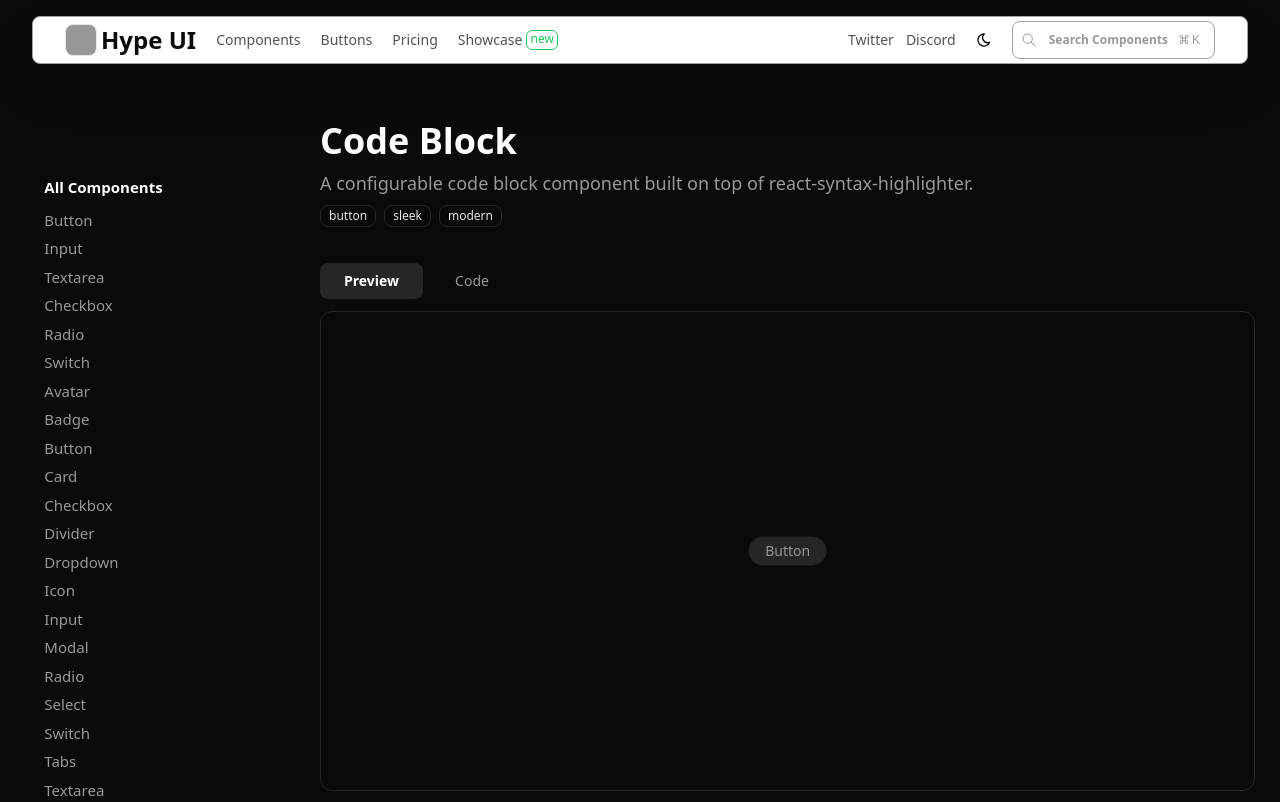
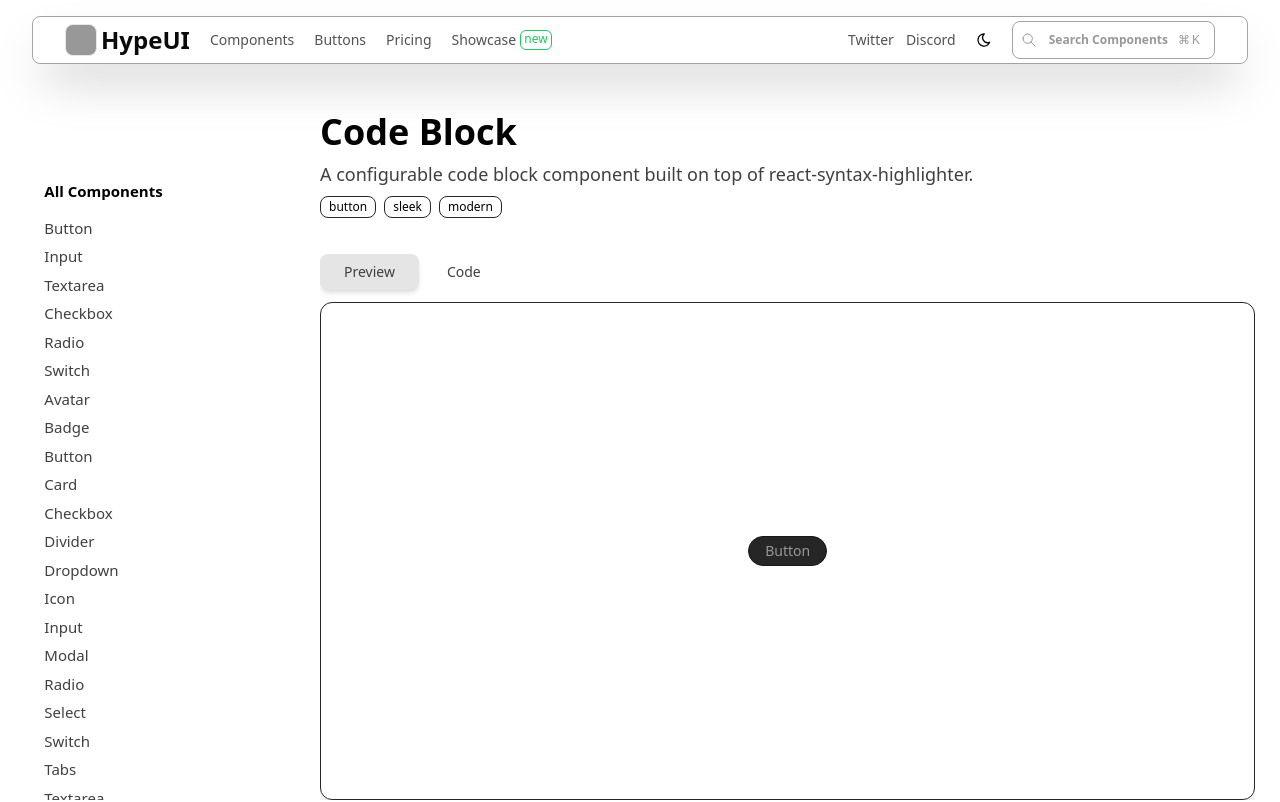
Before and after one commit to lakshaydewan/hypeUI, a Next.js app: page /components in a window 1280 px wide. Shown: the top 802 px of the page. Built offline with nearby package versions, Linux system fonts and the light colour scheme.

Commit message:
added dark mode

```diff
--- a/app/components/[...componentID]/page.tsx
+++ b/app/components/[...componentID]/page.tsx
@@ -1,8 +1,9 @@
 import React from 'react'
 import ComponentSideBar from '@/components/ComponentSideBar'
 import MainInfo from '@/components/MainInfo'
+import Footer from '@/components/Footer';
 
-const code =  `const DummyComponent = () => {
+const code = `const DummyComponent = () => {
   const [count, setCount] = React.useState(0);
 
   const handleClick = () => {
@@ -43,14 +44,19 @@ const code =  `const DummyComponent = () => {
 const ComponentPage = async () => {
 
   return (
-        <div className='flex w-full border-b border-neutral-800 pb-10'>
+    <>
+      <div className='flex dark:bg-neutral-950 bg-white w-full border-b  dark:border-neutral-800 pb-10'>
         <ComponentSideBar />
-            <div className='bg-neutral-950 w-full flex flex-col justify-center items-center pt-24 gap-4 overflow-y-scroll'>
+        <div className='bg-white dark:bg-neutral-950 w-full flex flex-col justify-center items-center pt-24 gap-4 overflow-y-scroll'>
           <div className='w-[95%] md:h-[88vh] overflow-y-scroll flex flex-col items-center justify-center'>
-                    <MainInfo tags={['button','sleek','modern']} componentName='Code Block' componentDescription='A configurable code block component built on top of react-syntax-highlighter.' component={<button className='bg-neutral-800 border border-neutral-900 text-primary hover:text-white text-sm font-sans font-normal transition-all duration-300 ease-out py-1 px-4 rounded-full'>Button</button>} code={code} />
+            <MainInfo tags={['button', 'sleek', 'modern']} componentName='Code Block' componentDescription='A configurable code block component built on top of react-syntax-highlighter.' component={<button className='bg-neutral-800 border border-neutral-900 text-primary hover:text-white text-sm font-sans font-normal transition-all duration-300 ease-out py-1 px-4 rounded-full'>Button</button>} code={code} />
           </div>
         </div>
       </div>
+      <div className='flex w-full h-[100vh] bg-white dark:bg-neutral-950'>
+      </div>
+      <Footer />
+    </>
   )
 }
 
--- a/app/components/page.tsx
+++ b/app/components/page.tsx
@@ -4,9 +4,9 @@ import React from 'react'
 
 const ComponentsPage = () => {
     return (
-        <div className='flex w-full border-b border-neutral-800 pb-10'>
+        <div className='flex w-full bg-white dark:bg-neutral-950 border-b dark:border-neutral-800 pb-10'>
             <ComponentSideBar />
-            <div className='bg-neutral-950 w-full flex flex-col justify-center items-center pt-32 gap-4 overflow-y-scroll'>
+            <div className='bg-white dark:bg-neutral-950 w-full flex flex-col justify-center items-center pt-32 gap-4 overflow-y-scroll'>
                 <div className='w-[90%] flex justify-start items-center'>
                     <button className='bg-neutral-800 border border-neutral-900 text-primary hover:text-white text-sm font-sans font-normal transition-all duration-300 ease-out py-1 px-4 rounded-full'>Request Demo</button>
                 </div>
--- a/components/ButtonSleek.tsx
+++ b/components/ButtonSleek.tsx
@@ -5,7 +5,7 @@ const ButtonSleek = ({ text, link }: { text: string, link: string }) => {
 
     return (
         <Link href={link}>
-            <div className='w-fit text-start h-fit text-[15px] font-sans cursor-pointer hover:translate-x-1.5 text-primary hover:text-green-500 transition-all duration-200 ease-out'>
+            <div className='w-fit text-start h-fit text-[15px] font-sans cursor-pointer hover:translate-x-1.5 text-neutral-700 dark:text-primary hover:text-green-500 transition-all duration-200 ease-out'>
                 {text}
             </div>
         </Link>
--- a/components/ComponentCard.tsx
+++ b/components/ComponentCard.tsx
@@ -15,10 +15,10 @@ const ComponentCard = ({ title, description, image, href }: { title: string, des
                     className='w-full group-hover:scale-105 transition-all duration-300 ease-out h-full object-cover object-center'
                 />
             </div>
-            <h1 className='text-white text-center text-2xl font-sans font-bold mt-3'>
+            <h1 className='text-black dark:text-white text-center text-2xl font-sans font-bold mt-3'>
                 {title}
             </h1>
-            <p className='text-primary text-start text-base font-sans font-light'>
+            <p className='text-neutral-700 dark:text-primary text-start text-base font-sans font-light'>
                 {description}
             </p>
         </Link>
--- a/components/ComponentSideBar.tsx
+++ b/components/ComponentSideBar.tsx
@@ -38,9 +38,9 @@ const componentsName = [
 
 const ComponentSideBar = () => {
     return (
-        <div className='lg:flex justify-center items-center hidden w-[30vw] h-screen bg-neutral-950 pt-44'>
-            <div className='flex w-[70%] sticky left-0 flex-col items-start gap-1.5 overflow-y-scroll h-full pb-2'>
-                <div className='text-white text-start text-[15px] font-sans font-bold mb-1'>All Components</div>
+        <div className='lg:flex justify-center items-center hidden w-[30vw] h-screen bg-white dark:bg-neutral-950 pt-44'>
+            <div className='flex w-[70%] relative flex-col items-start gap-1.5 overflow-y-scroll h-full pb-2'>
+                <div className='dark:text-white text-black py-1 z-10 bg-white dark:bg-neutral-950 sticky top-0 left-0 text-start text-[15px] font-sans font-bold mb-1'>All Components</div>
                 {
                     componentsName.map((component, index) => (
                         <ButtonSleek key={index} text={component.name} link={component.href} />
--- a/components/HeroBadge.tsx
+++ b/components/HeroBadge.tsx
@@ -8,7 +8,7 @@ const HeroBadge = () => {
     <div className="bg-white hover:shadow-lg dark:bg-neutral-950 group relative text-sm gap-1 hover:rounded-none transition-all duration-500 ease-out w-fit px-10 py-5 text-neutral-950 dark:text-white border border-neutral-800 rounded-xl font-sans font-bold flex flex-row justify-between items-center">
         <div className='w-fit h-[20px] relative overflow-hidden'>
             <div className='group-hover:-translate-y-[100%] transition-all duration-700 ease-out'>YOUR FAVOURITE STACK</div>
-            <div className='absolute flex justify-center items-center gap-2 group-hover:-translate-y-[90%] text-neutral-950 dark:text-white font-sans font-bold transition-all duration-700 ease-out'>GET STARTED <IconArrowRight className='text-neutral-950 dark:text-white group-hover:translate-x-1 duration-300 delay-100 ease-out transition-all' stroke={1.5} /></div>
+            <div className='absolute flex justify-center items-center gap-2 group-hover:-translate-y-[90%] text-neutral-950 dark:text-white font-sans font-bold transition-all duration-700 ease-out'>GET STARTED <IconArrowRight className='text-neutral-950 dark:text-white group-hover:translate-x-1.5 duration-500 delay-100 ease-out transition-all' stroke={1.5} /></div>
           </div>
         <div className='h-[1px] z-10 w-0 opacity-0 group-hover:opacity-100 transition-all duration-500 ease-out group-hover:w-[100%] bg-gradient-to-r from-blue-400 to-white dark:to-neutral-950 absolute top-0 left-[0px]'></div>
         <div className='h-0 z-10 w-[1px] opacity-0 group-hover:opacity-100 transition-all duration-500 ease-out group-hover:h-[100%] bg-gradient-to-b from-blue-400 to-white dark:to-neutral-950 absolute top-[0px] left-[0px]'></div>
--- a/components/Logo.tsx
+++ b/components/Logo.tsx
@@ -6,7 +6,7 @@ const Logo = () => {
   return (
     <div className='flex justify-center ml-8 items-center gap-1'>
         <div className='size-8 border bg-primary rounded-lg'></div>
-        <Link href='/' className='text-neutral-950 dark:text-white font-sans font-bold text-2xl'>Hype UI</Link>
+        <Link href='/' className='text-neutral-950 dark:text-white font-sans font-bold text-2xl'>HypeUI</Link>
     </div>
   )
 }
--- a/components/MainInfo.tsx
+++ b/components/MainInfo.tsx
@@ -17,30 +17,30 @@ const MainInfo = ({ componentName, componentDescription, component, code, tags }
 
     return (
         <div className='w-full h-full flex flex-col justify-center items-center'>
-            <h1 className='text-white w-full text-4xl font-sans font-bold mt-4'>{componentName}</h1>
-            <p className='text-primary w-full text-lg mt-2 font-sans font-normal'>{componentDescription}</p>
+            <h1 className='text-black dark:text-white w-full text-4xl font-sans font-bold mt-4'>{componentName}</h1>
+            <p className='dark:text-primary text-neutral-700 w-full text-lg mt-2 font-sans font-light'>{componentDescription}</p>
             <div className='w-full mt-2 flex justify-start gap-2 items-center mb-3 flex-wrap'>
             {
                 tags.map((tag, index) => {
                     return (
-                        <div key={index} className='border border-neutral-800 text-neutral-200 text-xs font-sans font-normal py-0.5 px-2 rounded-lg'>{tag}</div>
+                        <div key={index} className='border border-neutral-800 text-black dark:text-neutral-200 text-xs font-sans font-normal py-0.5 px-2 rounded-lg'>{tag}</div>
                     )
                 })
             }
             </div>
-            <div className='w-full mt-6 flex justify-start gap-2 items-center mb-3'>
-                <button className={`${activeTab === 'preview' && "bg-neutral-800 text-white"} py-2 px-6 border-neutral-900 text-primary hover:text-white text-sm font-sans font-semibold transition-all duration-300 ease-out rounded-lg`}
+            <div className='w-full mt-6 flex justify-start gap-1 items-center mb-3'>
+                <button className={`${activeTab === 'preview' && "dark:bg-neutral-800 bg-neutral-200 text-black shadow-md dark:text-white"} py-2 px-6 border-neutral-900 text-neutral-700 dark:text-primary hover:text-neutral-950 dark:hover:text-white text-sm font-sans font-normal transition-all duration-500 ease-out rounded-lg`}
                     onClick={() => setActiveTab('preview')}>Preview</button>
-                <button className={`${activeTab === 'code' && "bg-neutral-800 text-white"} py-2 px-6 border-neutral-900 text-primary hover:text-white text-sm font-sans font-normal transition-all duration-300 ease-out rounded-lg`}
+                <button className={`${activeTab === 'code' && "dark:bg-neutral-800 bg-neutral-200 text-black shadow-xl dark:text-white"} py-2 px-6 border-neutral-900 text-neutral-700 dark:text-primary hover:text-neutral-950 dark:hover:text-white text-sm font-sans font-normal transition-all duration-500 ease-out rounded-lg`}
                     onClick={() => setActiveTab('code')}>Code</button>
             </div>
-            <div className='border border-neutral-800 overflow-hidden rounded-xl w-full h-[60vh] flex flex-col justify-center items-center'>
+            <div className='border shadow-xl border-neutral-800 overflow-hidden rounded-xl w-full h-[80vh] flex flex-col justify-center items-center'>
                 {
-                    activeTab === 'preview' && <div className='w-full h-full flex flex-col justify-center items-center'>
+                    activeTab === 'preview' && <div className='w-full shadow-xl h-full flex flex-col justify-center items-center'>
                         {component}
                     </div>
                 }{
-                    activeTab === 'code' && <div className='w-full h-full overflow-y-scroll text-white flex flex-col justify-center items-center'>
+                    activeTab === 'code' && <div className='w-full shadow-xl h-full overflow-y-scroll text-white flex flex-col justify-center items-center'>
                         <CodeBlock
                             language="jsx"
                             filename="DummyComponent.jsx"
```
Also changed, not shown: components/FooterSmall.tsx (added). Lines whose indentation alone changed are shown as unchanged.
